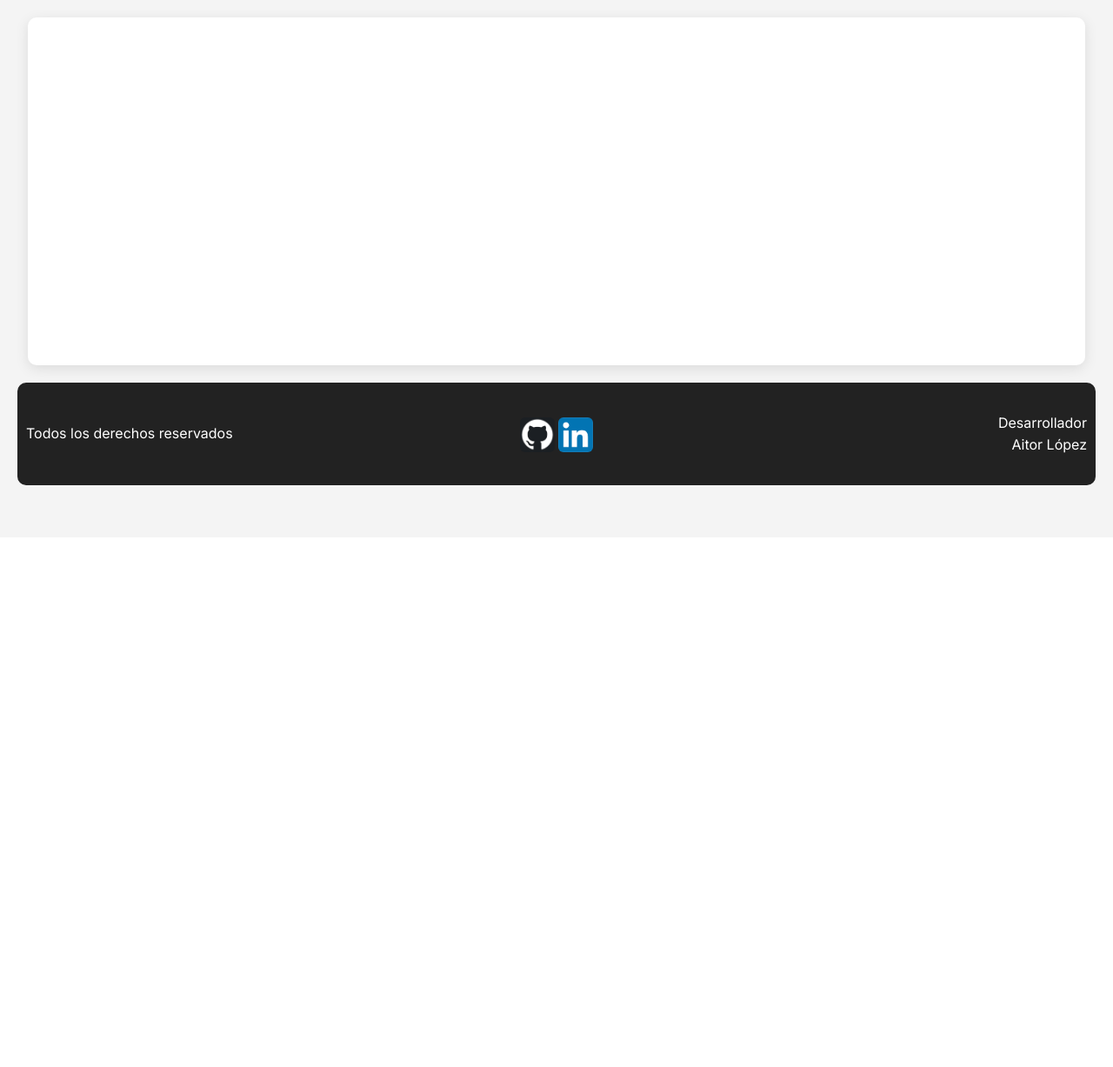
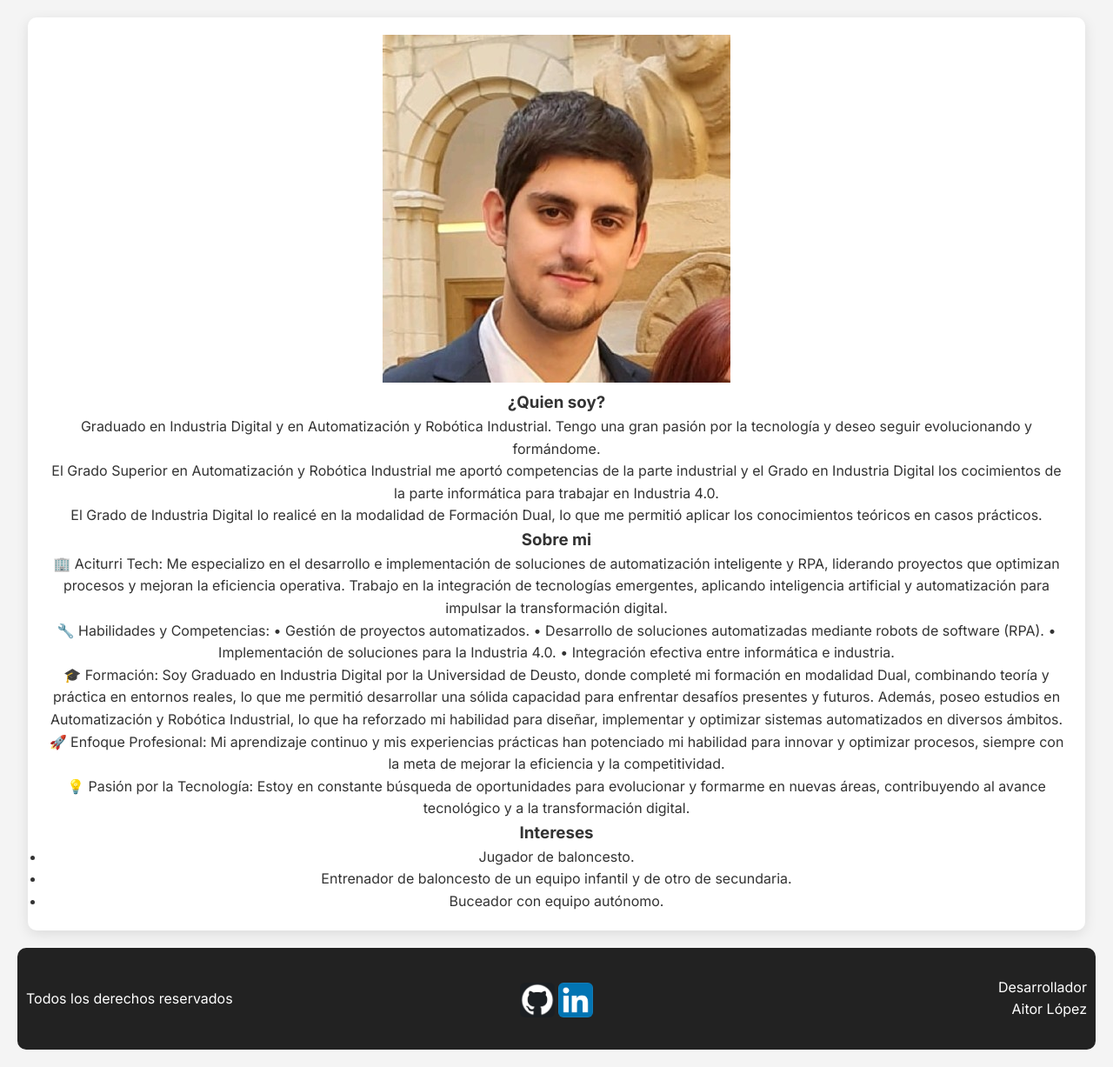
Before and after one commit to jokobik/aitor-website, a Django app: page /appWeb/ in a window 1280 px wide. Shown: the part 182-1409 px from the top of the page at 87% size. Before the commit the page ends 740 px from the top, so only its background shows below. Run offline with Django 5.2, Linux system fonts and the light colour scheme; parts of the project's set-up code (start-up, migrations or seed data) failed here and were passed over; some libraries are stand-ins or nearby versions.

Commit message:
Comienzo vista index

```diff
--- a/myWeb/appWeb/templates/index.html
+++ b/myWeb/appWeb/templates/index.html
@@ -1,4 +1,73 @@
 {% extends "base.html" %}
+{% load static %}
 
 {% block contenido %}
+
+<div>
+    <div>
+        <img src="{% static 'images/imagenpersonal.jpg' %}" alt="Imagen de perfil">
+    </div>
+    <div>
+        <section>
+            <h3>¿Quien soy?</h3>
+            <p>
+                Graduado en Industria Digital y en Automatización y Robótica Industrial.
+                Tengo una gran pasión por la tecnología y deseo seguir evolucionando y formándome.
+            </p>
+            <p>
+                El Grado Superior en Automatización y Robótica Industrial me aportó competencias de la parte industrial
+                y el Grado en Industria Digital los cocimientos de la parte informática para trabajar en Industria 4.0.
+            </p>
+            <p>
+                El Grado de Industria Digital lo realicé en la modalidad de Formación Dual, lo que me permitió aplicar
+                los conocimientos teóricos en casos prácticos.
+            </p>
+        </section>
+
+        <section>
+            <h3>Sobre mi</h3>
+            <p>
+                🏢 Aciturri Tech:
+                Me especializo en el desarrollo e implementación de soluciones de automatización inteligente y RPA,
+                liderando proyectos que optimizan procesos y mejoran la eficiencia operativa. Trabajo en la integración
+                de tecnologías emergentes, aplicando inteligencia artificial y automatización para impulsar la
+                transformación digital.
+            </p>
+            <p>
+                🔧 Habilidades y Competencias:
+                • Gestión de proyectos automatizados.
+                • Desarrollo de soluciones automatizadas mediante robots de software (RPA).
+                • Implementación de soluciones para la Industria 4.0.
+                • Integración efectiva entre informática e industria.
+            </p>
+            <p>
+                🎓 Formación:
+                Soy Graduado en Industria Digital por la Universidad de Deusto, donde completé mi formación en modalidad
+                Dual, combinando teoría y práctica en entornos reales, lo que me permitió desarrollar una sólida
+                capacidad para enfrentar desafíos presentes y futuros. Además, poseo estudios en Automatización y
+                Robótica Industrial, lo que ha reforzado mi habilidad para diseñar, implementar y optimizar sistemas
+                automatizados en diversos ámbitos.
+            </p>
+            <p>
+                🚀 Enfoque Profesional:
+                Mi aprendizaje continuo y mis experiencias prácticas han potenciado mi habilidad para innovar y
+                optimizar procesos, siempre con la meta de mejorar la eficiencia y la competitividad.
+            </p>
+            <p>
+                💡 Pasión por la Tecnología:
+                Estoy en constante búsqueda de oportunidades para evolucionar y formarme en nuevas áreas, contribuyendo
+                al avance tecnológico y a la transformación digital.
+            </p>
+        </section>
+        <section>
+            <h3>Intereses</h3>
+            <ul>
+                <li>Jugador de baloncesto.</li>
+                <li>Entrenador de baloncesto de un equipo infantil y de otro de secundaria.</li>
+                <li>Buceador con equipo autónomo.</li>
+            </ul>
+        </section>
+    </div>
+</div>
+
 {% endblock %}
```
Also changed, not shown: myWeb/appWeb/static/css/estilos.css (+25 -16 lines), myWeb/appWeb/views.py (+7 -6 lines), myWeb/appWeb/static/images/imagenpersonal.jpg (added).
